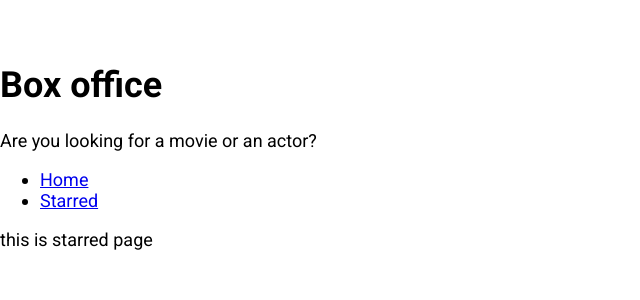
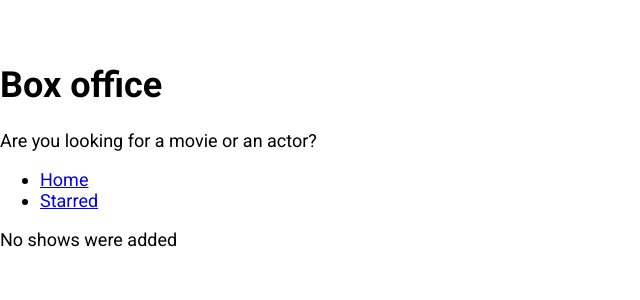
Before and after one commit to abhinavroy83/box-office, a React (Create React App) app: page /starred in a window 1280 px wide. Shown: the top 300 px of the page, without its empty margins (0-640 px from the left). Built offline with nearby package versions, Linux system fonts and the light colour scheme.

Commit message:
finished pages

```diff
--- a/src/pages/Starred.js
+++ b/src/pages/Starred.js
@@ -1,12 +1,41 @@
-import React from 'react'
-import MainpagesLayout from '../components/MainpagesLayout'
+import React, { useEffect, useState } from 'react';
+import MainpagesLayout from '../components/MainpagesLayout';
+import ShowGrid from '../components/show/ShowGrid';
+import { apiGet } from '../misc/config';
+import { useShows } from '../misc/custom.hooks';
 
 const Starred = () => {
+  const [starred] = useShows();
+
+  const [shows, setShows] = useState(null);
+  const [isLoading, setIsLoading] = useState(true);
+  const [error, setError] = useState(null);
+  useEffect(() => {
+    if (starred && starred.length > 0) {
+      const promises = starred.map(showId => apiGet(`/shows/${showId}`));
+      Promise.all(promises)
+        .then(apiData => apiData.map(show => ({ show })))
+        .then(results => {
+          setShows(results);
+          setIsLoading(false);
+        })
+        .catch(err => {
+          setError(err.message);
+          setIsLoading(false);
+        });
+    } else {
+      setIsLoading(false);
+    }
+  }, [starred]);
+
   return (
     <MainpagesLayout>
-      this is starred page
+      {isLoading && <div>Shows are still isLoading</div>}
+      {error && <div>Error occured:{error}</div>}
+      {!isLoading && !shows && <div>No shows were added</div>}
+      {!isLoading && !error && shows && <ShowGrid data={shows} />}
     </MainpagesLayout>
-  )
-}
+  );
+};
 
-export default Starred
+export default Starred;
```
